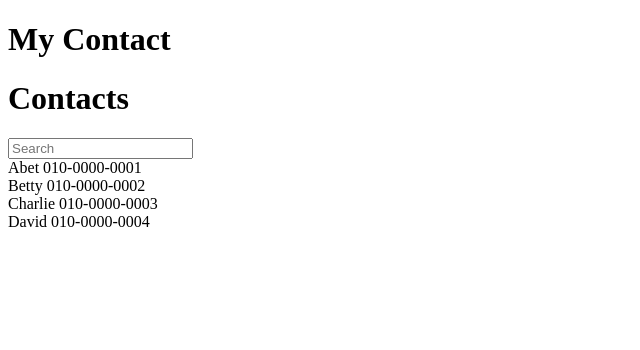
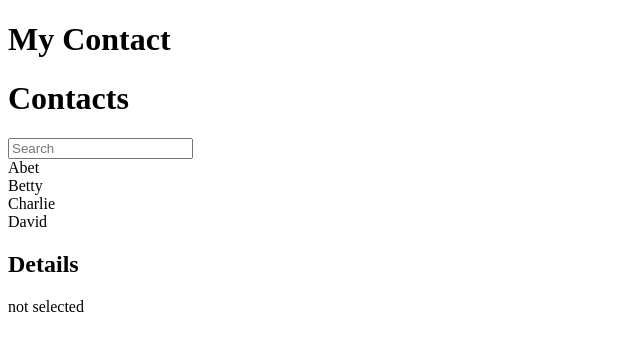
Before and after one commit to DongbeenSeo/TIL, a React (Vite) app in the folder React/react-parcel-demo/: page / in a window 1280 px wide. Shown: the top 350 px of the page, without its empty margins (0-640 px from the left). Built offline with nearby package versions, Linux system fonts and the light colour scheme.

Commit message:
add ContactDetail component in order to rendering contact detail when name is clicked

```diff
--- a/React/react-parcel-demo/src/App.js
+++ b/React/react-parcel-demo/src/App.js
@@ -4,10 +4,10 @@
 export default class App extends Component {
   render() {
     return (
-      <div>
+      <React.Fragment>
         <h1>My Contact</h1>
         <Contact />
-      </div>
+      </React.Fragment>
     );
   }
 }
--- a/React/react-parcel-demo/src/components/Contact.js
+++ b/React/react-parcel-demo/src/components/Contact.js
@@ -1,11 +1,13 @@
 import React from "react";
 import ContactInfo from "./ContectInfo.js";
+import ContactDetail from "./ContactDetail.js";
 
 export default class Contact extends React.Component {
   constructor(props) {
     super(props);
     this.state = {
       keyword: "",
+      selectedKey: -1,
       contactData: [
         {
           name: "Abet",
@@ -26,6 +28,7 @@
       ]
     };
     this.handleChange = this.handleChange.bind(this);
+    this.handleClick = this.handleClick.bind(this);
   }
 
   handleChange(e) {
@@ -33,6 +36,12 @@
       keyword: e.target.value
     });
   }
+  handleClick(key) {
+    this.setState({
+      selectedKey: key
+    });
+  }
+
   render() {
     const mapToComponents = data => {
       data.sort();
@@ -40,12 +49,21 @@
         return contact.name.toLowerCase().indexOf(this.state.keyword) > -1;
       });
       return data.map((contact, i) => {
-        return <ContactInfo contact={contact} key={i} />;
+        return (
+          <ContactInfo
+            contact={contact}
+            key={i}
+            onClick={() => {
+              console.log(i);
+              this.handleClick(i);
+            }}
+          />
+        );
       });
     };
 
     return (
-      <div>
+      <React.Fragment>
         <h1>Contacts</h1>
         <input
           name="keyword"
@@ -54,7 +72,11 @@
           onChange={this.handleChange}
         />
         <div>{mapToComponents(this.state.contactData)}</div>
-      </div>
+        <ContactDetail
+          isSelected={this.state.selectedKey != -1}
+          contact={this.state.contactData[this.state.selectedKey]}
+        />
+      </React.Fragment>
     );
   }
 }
--- /dev/null
+++ b/React/react-parcel-demo/src/components/ContactDetail.js
@@ -0,0 +1,26 @@
+import React from "react";
+
+export default class ContactDetail extends React.Component {
+  render() {
+    const details = (
+      <div>
+        <p>{this.props.contact.name}</p>
+        <p>{this.props.contact.phone}</p>
+      </div>
+    );
+    const blank = <div>not selected</div>;
+    return (
+      <div>
+        <h2>Details</h2>
+        {this.props.isSelected ? details : blank}
+      </div>
+    );
+  }
+}
+
+ContactDetail.defaultProps = {
+  contact: {
+    name: "",
+    phone: ""
+  }
+};
--- a/React/react-parcel-demo/src/components/ContectInfo.js
+++ b/React/react-parcel-demo/src/components/ContectInfo.js
@@ -2,10 +2,6 @@
 
 export default class ContactInfo extends React.Component {
   render() {
-    return (
-      <div>
-        {this.props.contact.name} {this.props.contact.phone}
-      </div>
-    );
+    return <div onClick={this.props.onClick}>{this.props.contact.name}</div>;
   }
 }
```
